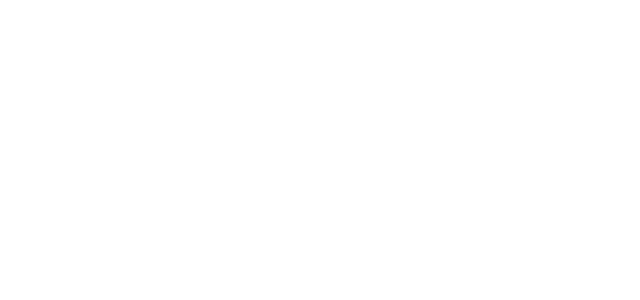
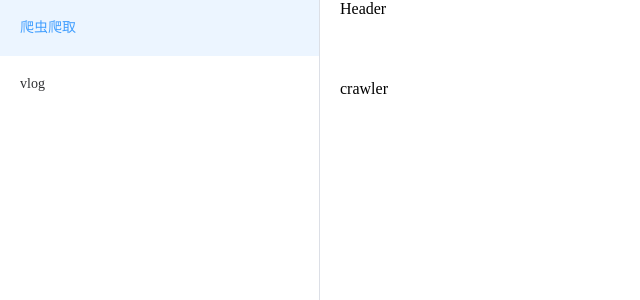
Before and after one commit to zeMingGit/Toolset, a Vue app: page /#/crawler in a window 1280 px wide. Before the commit this address had no page. Shown: the top 300 px of the page, without its empty margins (0-640 px from the left). Built offline with nearby package versions, Linux system fonts and the light colour scheme.

Commit message:
feat:layout布局初稿

```diff
--- a/src/layout/Layout.vue
+++ b/src/layout/Layout.vue
@@ -1,20 +1,66 @@
 <template>
-  <!--  -->
-  <div class="mb-4">
-    <el-button>Default</el-button>
-    <el-button type="primary">Primary</el-button>
-    <el-button type="success">Success</el-button>
-    <el-button type="info">Info</el-button>
-    <el-button type="warning">Warning</el-button>
-    <el-button type="danger">Danger</el-button>
+  <div class="layout">
+    <el-container class="myContainer">
+      <el-aside width="25%">
+        <el-scrollbar height="100%" view-class="scrollbar-wrapper">
+          <el-menu
+            :default-active="activeMenu"
+            @select="handleSelect"
+            class="myMenu"
+          >
+            <el-menu-item index="/crawler">
+              <span>爬虫爬取</span>
+            </el-menu-item>
+            <el-menu-item index="/vlog">
+              <span>vlog</span>
+            </el-menu-item>
+          </el-menu>
+        </el-scrollbar>
+      </el-aside>
+      <el-container>
+        <el-header>Header</el-header>
+        <el-main>
+          <router-view />
+        </el-main>
+      </el-container>
+    </el-container>
   </div>
 </template>
 
 <script setup lang="ts">
-import { ref, unref } from 'vue'
+import { ref, unref, computed } from 'vue'
+import { useRouter, useRoute } from 'vue-router'
 
+const router = useRouter()
+const route = useRoute()
+
+// 监听当前路由高亮菜单项
+const activeMenu = computed(() => route.path)
+
+const handleSelect = (key: string) => {
+  router.push(key)
+}
 </script>
 
 <style scoped lang="scss">
+.layout {
+  width: 100%;
+  height: 100%;
+  overflow: hidden;
 
+  .myContainer {
+    width: 100%;
+    height: 100%;
+
+    :deep(.scrollbar-wrapper) {
+      width: 100%;
+      height: 100%;
+    }
+
+    .myMenu {
+      width: 100%;
+      height: 100%;
+    }
+  }
+}
 </style>
--- a/src/router/modules/remaining.ts
+++ b/src/router/modules/remaining.ts
@@ -3,8 +3,23 @@
 const remainingRouter: AppRouteRecordRaw[] = [
   {
     path: '/',
+    name: 'Root',
+    redirect: '/crawler',
     component: Layout,
-    name: 'NewLayout',
+    meta: {},
+    children: [
+      {
+        path: '/crawler',
+        name: 'Crawler',
+        component: () => import('@/views/crawler/index.vue'),
+        meta: {},
+      },
+    ]
+  },
+  {
+    path: '/vlog',
+    name: 'Vlog',
+    component: Layout,
     meta: {},
   },
 ]
--- /dev/null
+++ b/src/views/crawler/index.vue
@@ -0,0 +1,12 @@
+<template>
+  crawler
+</template>
+
+<script setup lang="ts">
+import { ref, unref } from 'vue'
+
+</script>
+
+<style scoped lang="scss">
+
+</style>
```
Also changed, not shown: components.d.ts (+10 -0 lines), src/main.ts (+8 -2 lines).
